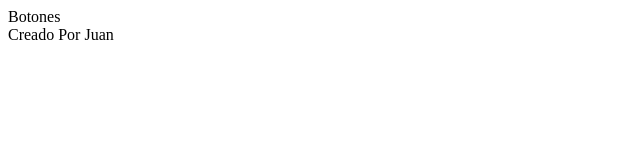
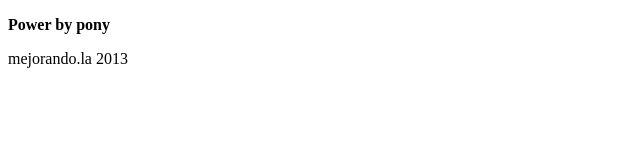
Before and after one commit to anarkigotic/Plus2014-America, a plain HTML site: page index.html in a window 1280 px wide. Shown: the whole page, without its empty margins (0-640 px from the left). Drawn offline with Linux system fonts and the light colour scheme.

Commit message:
Estructura Basica  de HTML5 parte2

```diff
--- a/index.html
+++ b/index.html
@@ -6,13 +6,16 @@
 </head>
 <body>
      <header></header>
+     <nav></nav>
      <section>
      		<article></article>
-     		<aside>Botones</aside>
-     		<article></article>
-     		<article></article>
      </section>
-     <footer>Creado Por Juan</footer>
+     <footer>
+		<p>
+      <strong>Power by pony</strong>
+		</p>
+		<p>mejorando.la 2013</p>
+     </footer>
 
 </body>
 </html>
```
